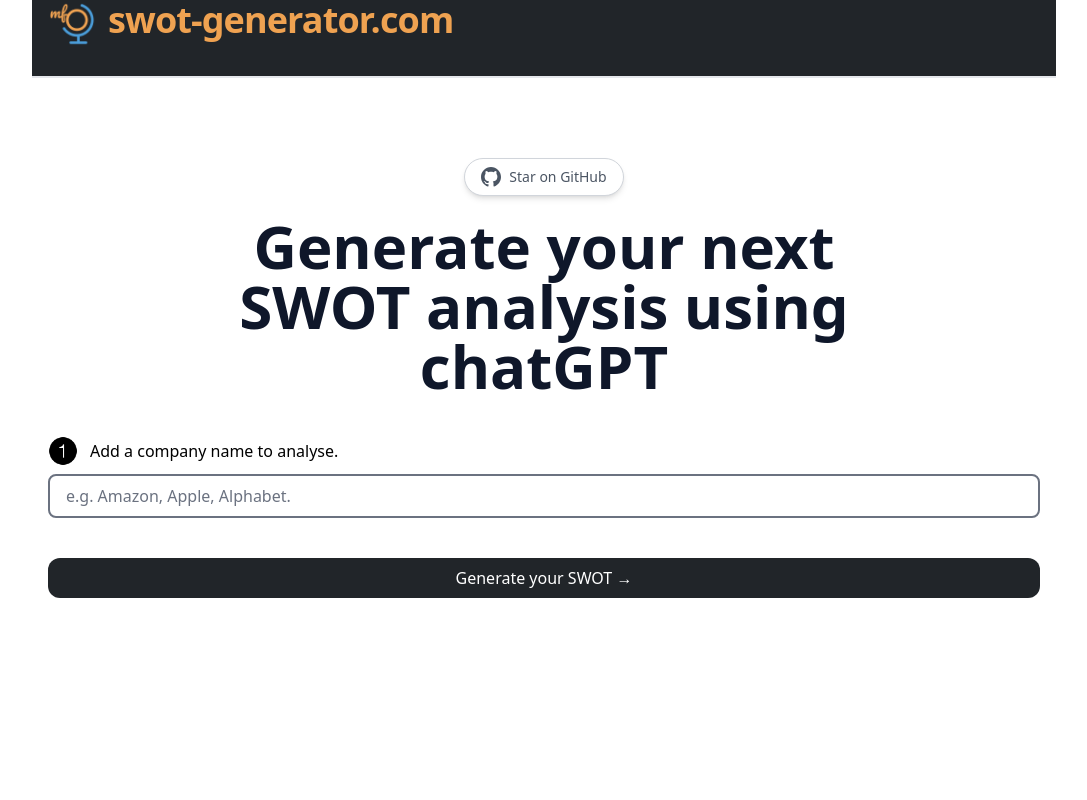
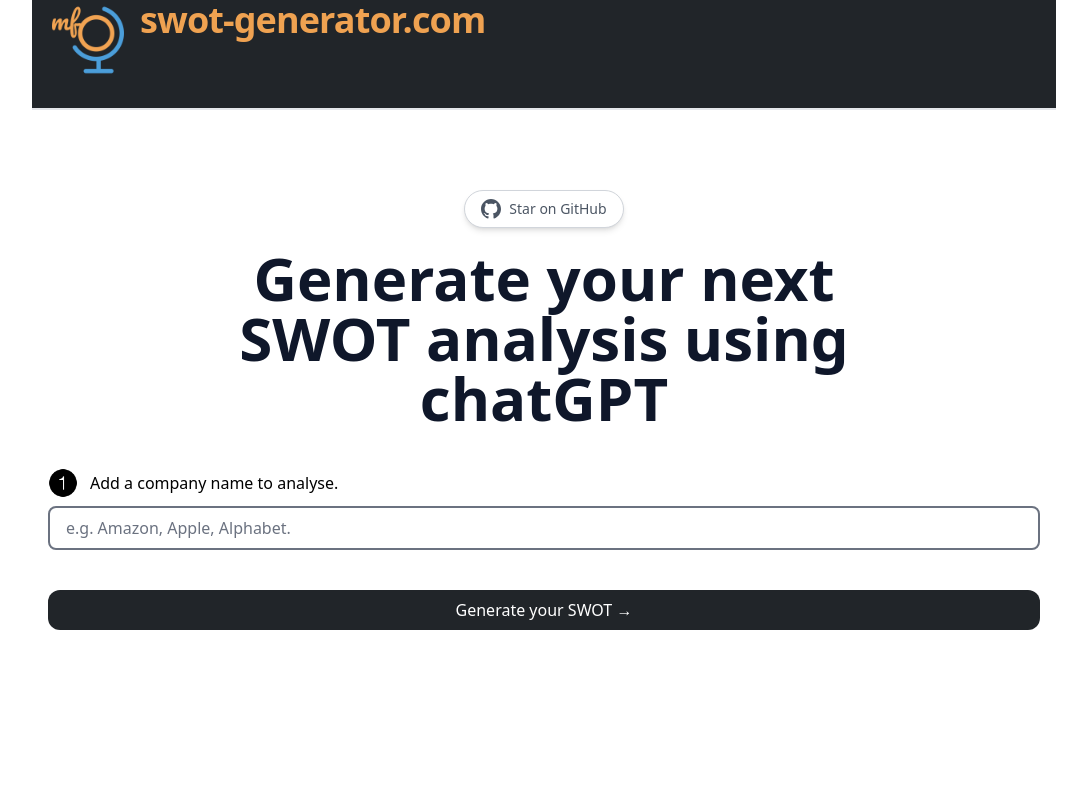
Before and after one commit to Nutlope/twitterbio, a Next.js app: page / in a window 1280 px wide. Shown: the top 800 px of the page, without its empty margins (96-1183 px from the left). Built offline with nearby package versions, Linux system fonts and the light colour scheme.

Commit message:
larger header

```diff
--- a/components/Header.tsx
+++ b/components/Header.tsx
@@ -17,9 +17,9 @@
         <Image
           alt="header text"
           src="/logo.png"
-          className="sm:w-12 sm:h-12 w-8 h-8"
-          width={32}
-          height={32}
+          className="sm:w-20 sm:h-20 w-8 h-8"
+          width={54}
+          height={54}
         />
         <h1
           style={titleStyle}
```
